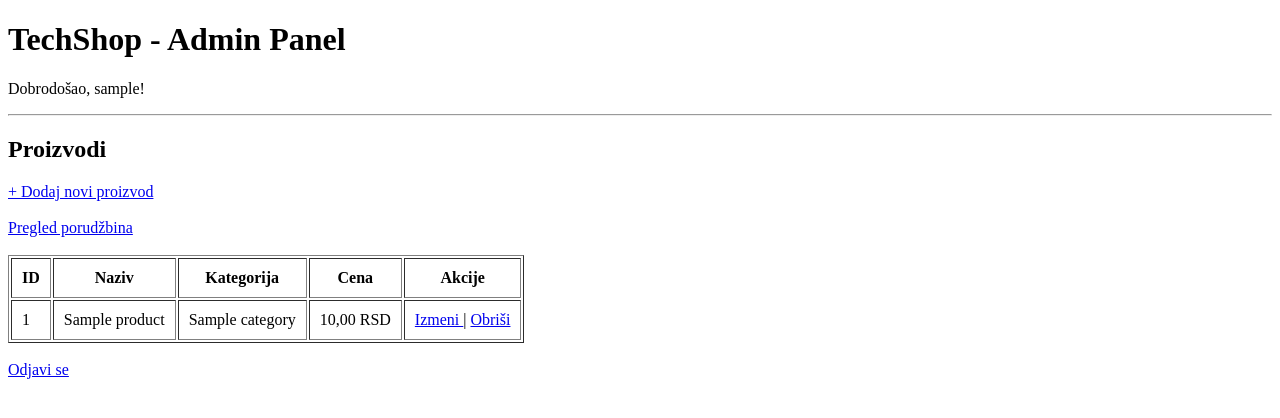
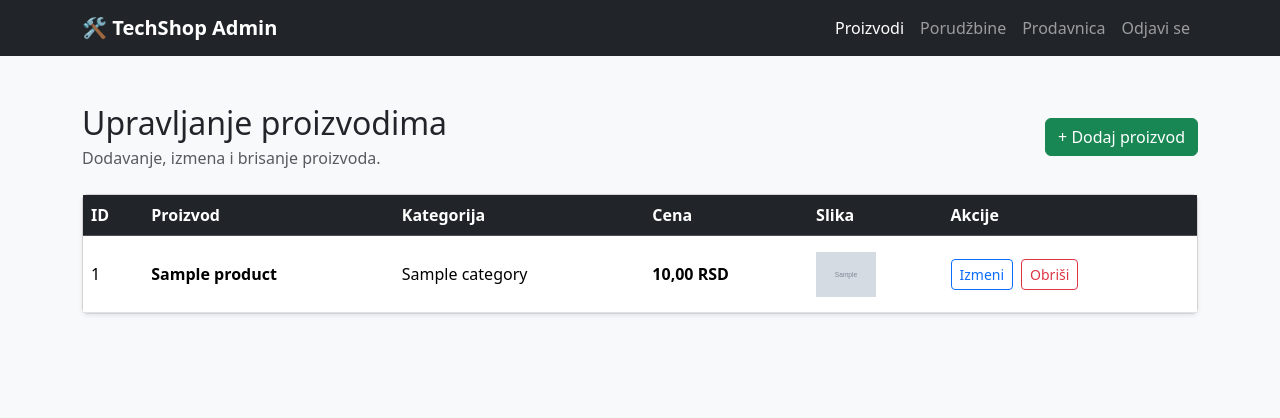
Before and after one commit to EasyDev-Alex/TechShop, a PHP site: page /Presentation/Admin/dashboard.php in a window 1280 px wide. Shown: the top 418 px of the page. Run offline with PHP 8.4, Linux system fonts and the light colour scheme; the visitor is signed in with stand-in values (Sample User, id 1); tables that the repository leaves empty or names only in its code hold one stand-in row (values such as "Sample post"); grey boxes marked "Sample" are stand-in pictures.

Commit message:
added bootstrap to dashboard.php

```diff
--- a/Presentation/Admin/dashboard.php
+++ b/Presentation/Admin/dashboard.php
@@ -16,98 +16,367 @@ $products = $productService->getAllProducts();
 ?>
 
 <!DOCTYPE html>
+
 <html lang="sr">
 
 <head>
 
     <meta charset="UTF-8">
 
-    <title>TechShop - Admin Panel</title>
+    <meta
+        name="viewport"
+        content="width=device-width, initial-scale=1"
+    >
+
+    <link
+        href="https://cdn.jsdelivr.net/npm/bootstrap@5.3.3/dist/css/bootstrap.min.css"
+        rel="stylesheet"
+    >
+
+    <title>TechShop - Admin panel</title>
 
 </head>
 
-<body>
 
-    <h1>TechShop - Admin Panel</h1>
+<body class="bg-light">
 
-    <p>
-        Dobrodošao, <?php echo htmlspecialchars($_SESSION["username"]); ?>!
+
+<nav class="navbar navbar-dark bg-dark navbar-expand-lg">
+
+    <div class="container">
+
+
+        <a
+            class="navbar-brand fw-bold"
+            href="dashboard.php"
+        >
+            🛠️ TechShop Admin
+        </a>
+
+
+        <div class="navbar-nav ms-auto">
+
+
+            <a
+                class="nav-link active"
+                href="dashboard.php"
+            >
+                Proizvodi
+            </a>
+
+
+            <a
+                class="nav-link"
+                href="porudzbine.php"
+            >
+                Porudžbine
+            </a>
+
+
+            <a
+                class="nav-link"
+                href="../proizvodi.php"
+            >
+                Prodavnica
+            </a>
+
+
+            <a
+                class="nav-link"
+                href="../logout.php"
+            >
+                Odjavi se
+            </a>
+
+
+        </div>
+
+
+    </div>
+
+</nav>
+
+
+<div class="container py-5">
+
+
+    <div
+        class="d-flex justify-content-between align-items-center mb-4"
+    >
+
+
+        <div>
+
+            <h1 class="h2 mb-1">
+
+                Upravljanje proizvodima
+
+            </h1>
+
+
+            <p class="text-muted mb-0">
+
+                Dodavanje, izmena i brisanje proizvoda.
+
             </p>
 
-    <hr>
+        </div>
 
-    <h2>Proizvodi</h2>
 
-    <a href="dodaj_proizvod.php">
-        + Dodaj novi proizvod
+        <a
+            href="dodaj_proizvod.php"
+            class="btn btn-success"
+        >
+            + Dodaj proizvod
         </a>
 
-    <br><br>
 
-    <a href="porudzbine.php">
-        Pregled porudžbina
+    </div>
+
+
+    <?php if (empty($products)): ?>
+
+
+        <div class="card shadow-sm">
+
+            <div class="card-body text-center p-5">
+
+
+                <h3>
+                    Nema proizvoda
+                </h3>
+
+
+                <p class="text-muted">
+
+                    Trenutno nema proizvoda u prodavnici.
+
+                </p>
+
+
+                <a
+                    href="dodaj_proizvod.php"
+                    class="btn btn-dark"
+                >
+                    Dodaj prvi proizvod
                 </a>
 
-    <br><br>
 
-    <table border="1" cellpadding="10">
+            </div>
+
+        </div>
+
+
+    <?php else: ?>
+
+
+        <div class="card shadow-sm">
+
+
+            <div class="card-body p-0">
+
+
+                <div class="table-responsive">
+
+
+                    <table
+                        class="table table-hover align-middle mb-0"
+                    >
+
+
+                        <thead class="table-dark">
+
 
                             <tr>
 
-            <th>ID</th>
-            <th>Naziv</th>
-            <th>Kategorija</th>
-            <th>Cena</th>
-            <th>Akcije</th>
+
+                                <th>
+                                    ID
+                                </th>
+
+
+                                <th>
+                                    Proizvod
+                                </th>
+
+
+                                <th>
+                                    Kategorija
+                                </th>
+
+
+                                <th>
+                                    Cena
+                                </th>
+
+
+                                <th>
+                                    Slika
+                                </th>
+
+
+                                <th>
+                                    Akcije
+                                </th>
+
 
                             </tr>
 
+
+                        </thead>
+
+
+                        <tbody>
+
+
                             <?php foreach ($products as $product): ?>
+
 
                                 <tr>
 
-                <td>
-                    <?php echo $product["id"]; ?>
-                </td>
-
-                <td>
-                    <?php echo htmlspecialchars($product["name"]); ?>
-                </td>
-
-                <td>
-                    <?php echo htmlspecialchars($product["category_name"] ?? "Bez kategorije"); ?>
-                </td>
-
-                <td>
-                    <?php echo number_format($product["price"], 2, ",", "."); ?> RSD
-                </td>
 
                                     <td>
 
-                    <a href="izmeni_proizvod.php?id=<?php echo $product["id"]; ?>">
+                                        <?php
+                                        echo $product["id"];
+                                        ?>
+
+                                    </td>
+
+
+                                    <td class="fw-semibold">
+
+                                        <?php
+
+                                        echo htmlspecialchars(
+                                            $product["name"]
+                                        );
+
+                                        ?>
+
+                                    </td>
+
+
+                                    <td>
+
+
+                                        <?php
+
+                                        echo htmlspecialchars(
+                                            $product["category_name"]
+                                            ?? "Bez kategorije"
+                                        );
+
+                                        ?>
+
+
+                                    </td>
+
+
+                                    <td class="fw-semibold">
+
+
+                                        <?php
+
+                                        echo number_format(
+                                            $product["price"],
+                                            2,
+                                            ",",
+                                            "."
+                                        );
+
+                                        ?>
+
+                                        RSD
+
+
+                                    </td>
+
+
+                                    <td>
+
+
+                                        <?php if (!empty($product["image"])): ?>
+
+
+                                            <img
+                                                src="../../assets/images/<?php echo htmlspecialchars($product["image"]); ?>"
+                                                alt="<?php echo htmlspecialchars($product["name"]); ?>"
+                                                style="width: 60px; height: 60px; object-fit: contain;"
+                                            >
+
+
+                                        <?php else: ?>
+
+
+                                            <span class="text-muted">
+
+                                                Nema slike
+
+                                            </span>
+
+
+                                        <?php endif; ?>
+
+
+                                    </td>
+
+
+                                    <td>
+
+
+                                        <div class="d-flex gap-2">
+
+
+                                            <a
+                                                href="izmeni_proizvod.php?id=<?php echo $product["id"]; ?>"
+                                                class="btn btn-outline-primary btn-sm"
+                                            >
                                                 Izmeni
                                             </a>
 
-                    |
 
-                    <a href="obrisi_proizvod.php?id=<?php echo $product["id"]; ?>"
-                        onclick="return confirm('Da li ste sigurni da želite da obrišete ovaj proizvod?');">
+                                            <a
+                                                href="obrisi_proizvod.php?id=<?php echo $product["id"]; ?>"
+                                                class="btn btn-outline-danger btn-sm"
+                                                onclick="return confirm('Da li ste sigurni da želite da obrišete ovaj proizvod?');"
+                                            >
                                                 Obriši
                                             </a>
 
+
+                                        </div>
+
+
                                     </td>
+
 
                                 </tr>
 
+
                             <?php endforeach; ?>
+
+
+                        </tbody>
+
 
                     </table>
 
-    <br>
 
-    <a href="../logout.php">
-        Odjavi se
-    </a>
+                </div>
+
+
+            </div>
+
+
+        </div>
+
+
+    <?php endif; ?>
+
+
+</div>
+
 
 </body>
 
```
Lines whose indentation alone changed are shown as unchanged.
